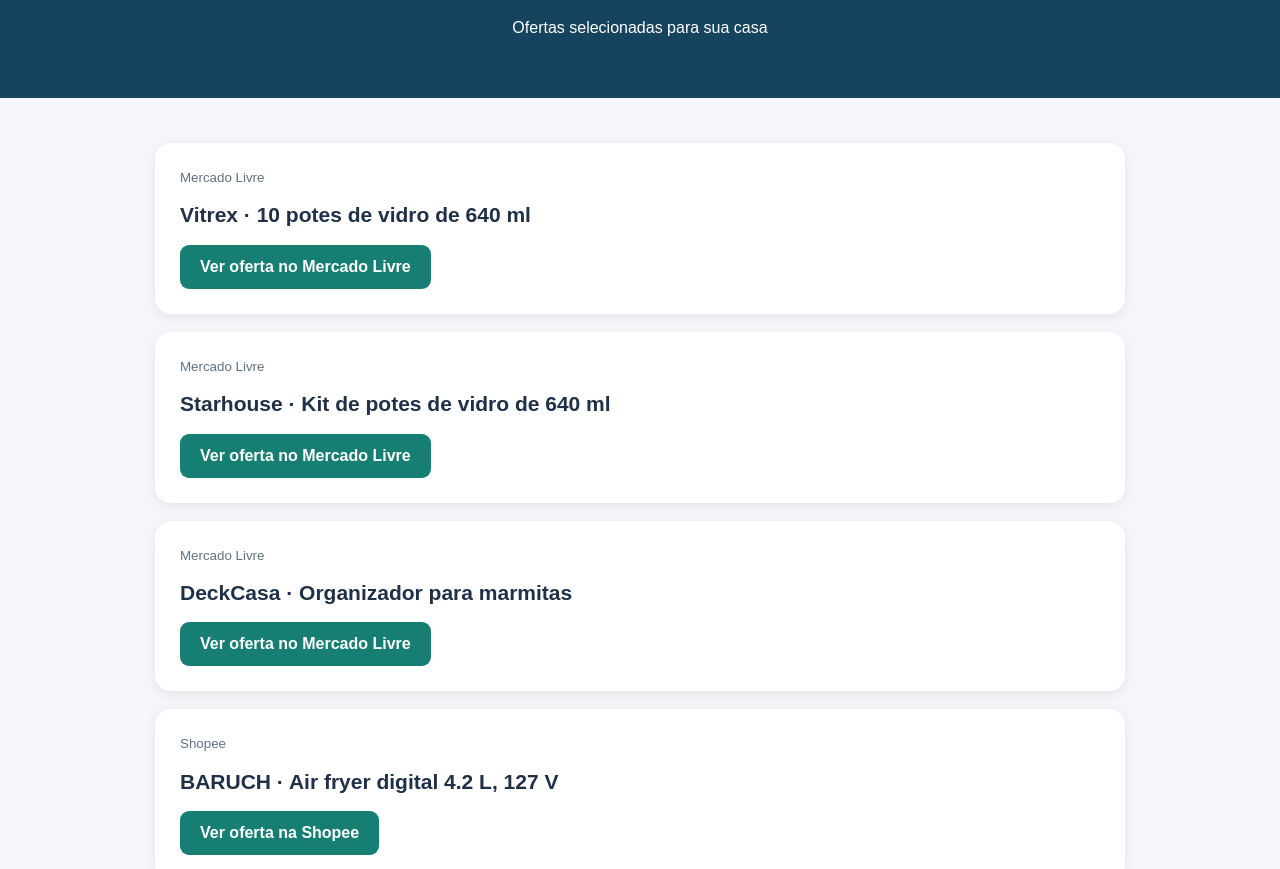
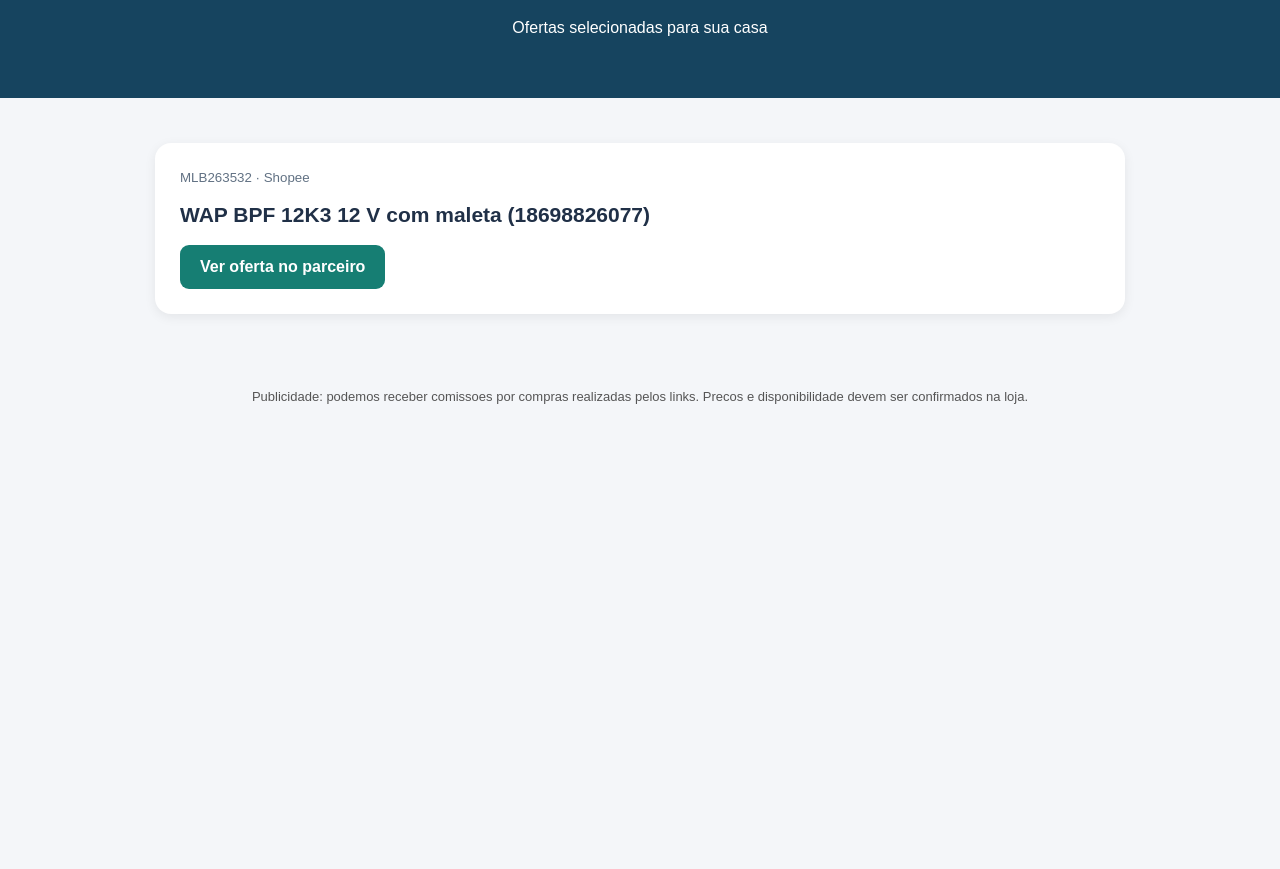
Before and after one commit to rodrigospanhol-cloud/casa-esperta-catalogo, a plain HTML site: page index.html in a window 1280 px wide. Shown: the part 106-975 px from the top of the page. After the commit the page ends 800 px from the top, so only its background shows below. Drawn offline with Linux system fonts and the light colour scheme.

Commit message:
Atualizar vitrine automatica

```diff
--- a/index.html
+++ b/index.html
@@ -19,13 +19,7 @@ footer{text-align:center;padding:30px;color:#555;font-size:13px}
 </head>
 <body>
 <header><h1>Casa Esperta</h1><p>Ofertas selecionadas para sua casa</p></header>
-<main>
-<article><small>Mercado Livre</small><h2>Vitrex · 10 potes de vidro de 640 ml</h2><a href="https://meli.la/2jKRvmq" target="_blank" rel="sponsored noopener noreferrer">Ver oferta no Mercado Livre</a></article>
-<article><small>Mercado Livre</small><h2>Starhouse · Kit de potes de vidro de 640 ml</h2><a href="https://meli.la/2brN2rV" target="_blank" rel="sponsored noopener noreferrer">Ver oferta no Mercado Livre</a></article>
-<article><small>Mercado Livre</small><h2>DeckCasa · Organizador para marmitas</h2><a href="https://meli.la/1e7MJDL" target="_blank" rel="sponsored noopener noreferrer">Ver oferta no Mercado Livre</a></article>
-<article><small>Shopee</small><h2>BARUCH · Air fryer digital 4.2 L, 127 V</h2><a href="https://s.shopee.com.br/4LL2me7XoZ" target="_blank" rel="sponsored noopener noreferrer">Ver oferta na Shopee</a></article>
-<article><small>Shopee</small><h2>Escova elétrica de limpeza 9 em 1</h2><a href="https://s.shopee.com.br/20x7viRAfS" target="_blank" rel="sponsored noopener noreferrer">Ver oferta na Shopee</a></article>
-</main>
+<main><article><small>MLB263532 · Shopee</small><h2>WAP BPF 12K3 12 V com maleta (18698826077)</h2><a href="https://s.shopee.com.br/30pfYYbQkF" target="_blank" rel="sponsored noopener noreferrer">Ver oferta no parceiro</a></article></main>
 <footer>Publicidade: podemos receber comissoes por compras realizadas pelos links.
 Precos e disponibilidade devem ser confirmados na loja.</footer>
 </body></html>
```
